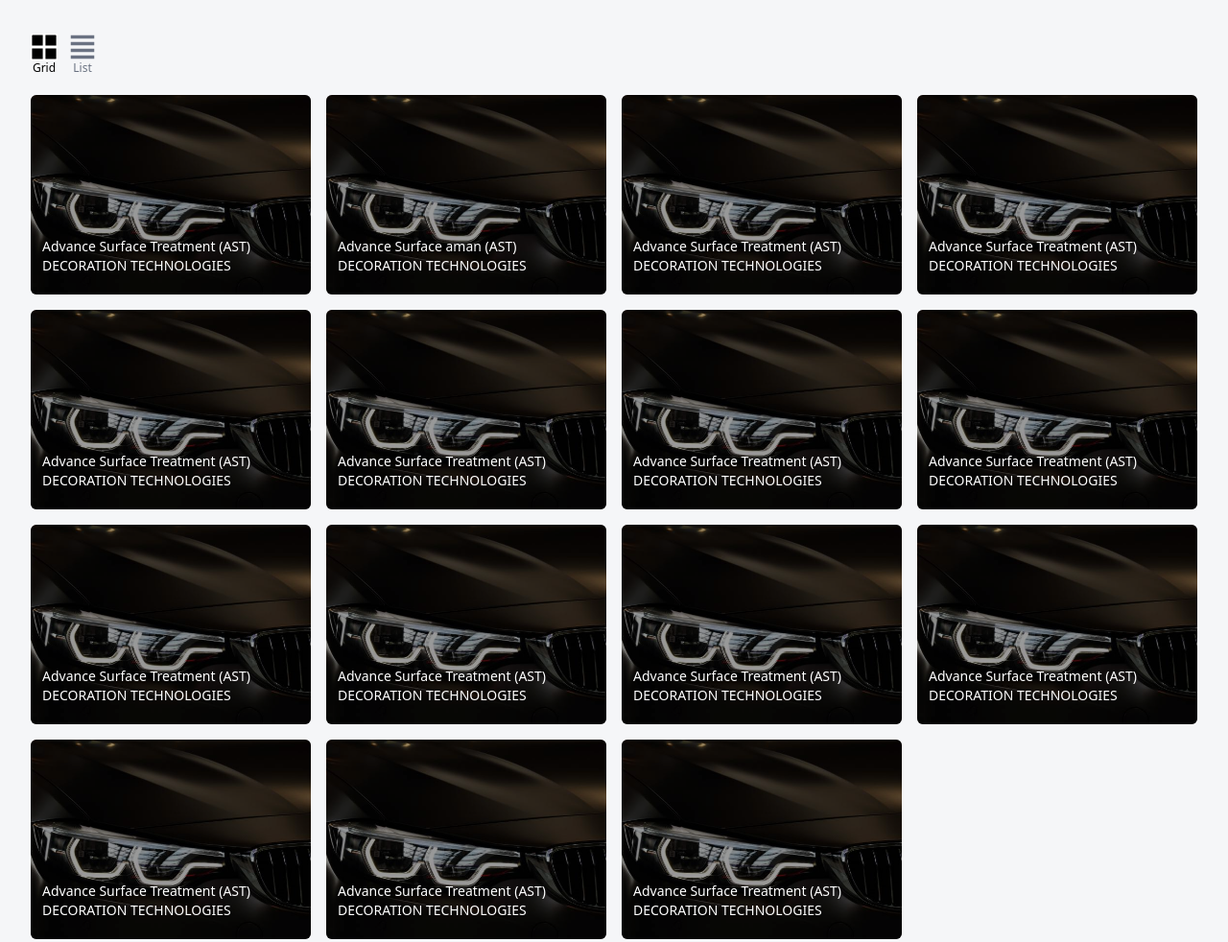
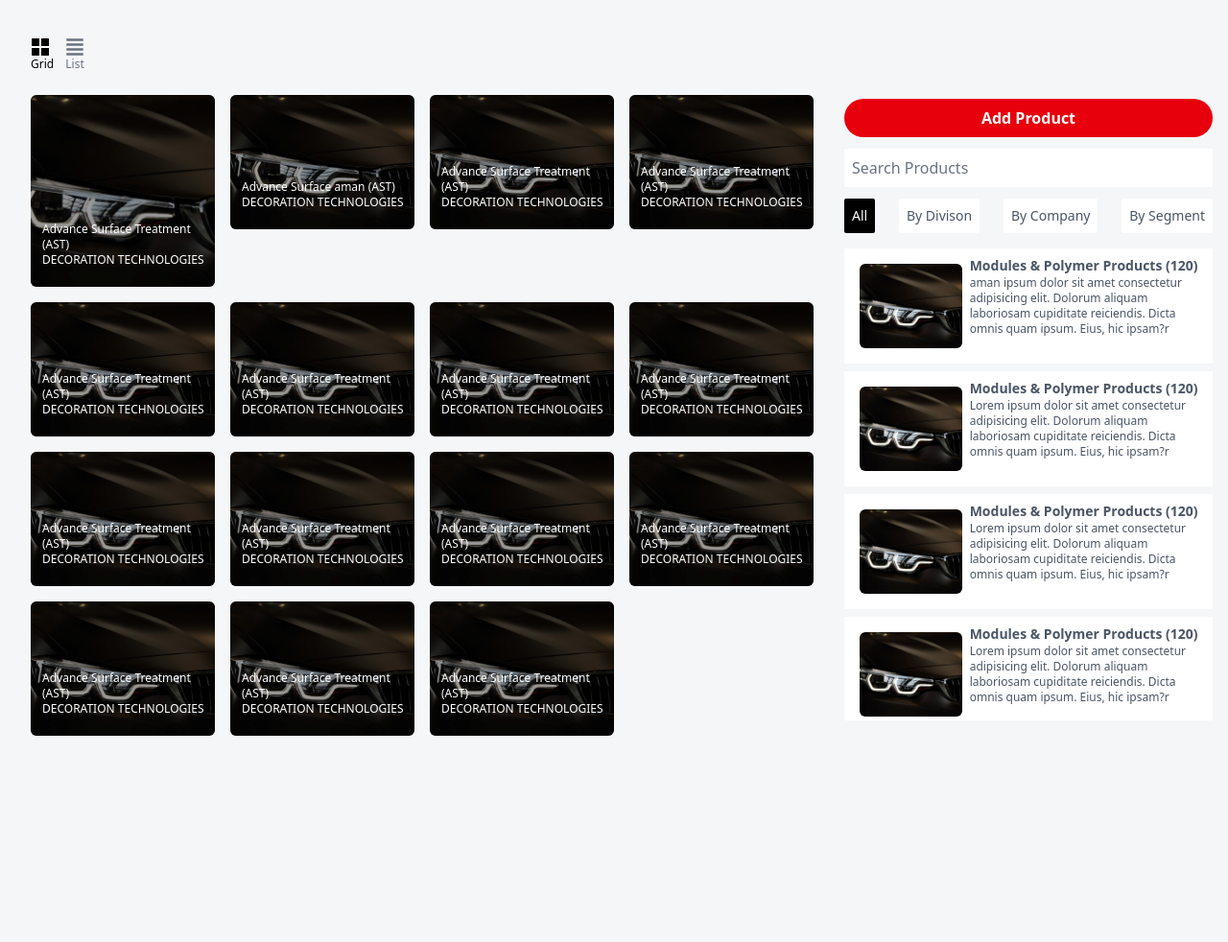
Before and after one commit to AmanSingh470/Product-Catalogue-Management-System, a website: page src/index.html in a window 1280 px wide. Shown: the part 825-1807 px from the top of the page at 96% size. After the commit the page ends 1604 px from the top, so only its background shows below. Drawn offline with Linux system fonts and the light colour scheme.

Commit message:
added little responsiveness

```diff
--- a/src/index.html
+++ b/src/index.html
@@ -14,7 +14,7 @@
         class="flex justify-between fixed w-full top-0 z-50 h-15 transition-all duration-300 bg-transparent">
         <div class="p-3 flex justify-center items-center">
             <div class="text-white mr-2" id="header-logo">
-                <svg class="size-6 fill-current" viewBox="24 24 132 122" xmlns="http://www.w3.org/2000/svg">
+                <svg class="size-6 2xl:size-15 fill-current" viewBox="24 24 132 122" xmlns="http://www.w3.org/2000/svg">
 
                     <!-- ===== TOP CUBE ===== -->
                     <polygon points="90,30 120,45 90,60 60,45" />
@@ -54,15 +54,15 @@
                 </svg>
             </div>
 
-            <h1 id="main-heading" class="text-md text-white font-bold ">Product Catalogue Management System</h1>
+            <h1 id="main-heading" class="text-xs 2xl:text-5xl text-white font-bold ">Product Catalogue Management System</h1>
         </div>
         <div class="flex-1"></div>
         <div class="flex p-3 w-[20%] justify-evenly">
             <button class="cursor-pointer">
-                <img class="size-8 header-action hidden" src="bell-icon.svg" alt="" />
+                <img class="size-6 header-action hidden" src="bell-icon.svg" alt="" />
             </button>
             <button class="cursor-pointer">
-                <img class="size-8 header-action hidden" src="profile-icon.svg" alt="" />
+                <img class="size-6 header-action hidden" src="profile-icon.svg" alt="" />
             </button>
         </div>
     </nav>
@@ -70,7 +70,7 @@
     <div class="h-screen bg-[url('./background.png')] bg-cover mb-13 z-48">
         <div class="w-full h-full flex flex-col z-49 text-white items-center">
             <div class="z-49 basis-3/4 flex items-center">
-                <h1 class="text-3xl text-center">Welcome to <br>
+                <h1 class="text-2xl sm:text-3xl md:text-4xl lg:text-5xl xl:text-6xl 2xl:text-7xl text-center">Welcome to <br>
                     <span class="text-red-500 font-bold">Product Catalogue</span>
                     Management System
                 </h1>
@@ -107,10 +107,10 @@
 
     <div class="flex flex-col">
         <div class="flex sticky h-15 top-15 z-50 bg-[#F5F6F8]">
-            <div class="flex items-center ml-8 w-17 justify-between">
+            <div class="flex items-center ml-8 w-14 justify-between">
                 <div class="flex flex-col">
                     <button id="grid-button" class="text-black cursor-pointer">
-                        <svg class="fill-current size-7" viewBox="4 4 40 40" xmlns="http://www.w3.org/2000/svg">
+                        <svg class="fill-current size-5" viewBox="4 4 40 40" xmlns="http://www.w3.org/2000/svg">
                             <path
                                 d="M41 4H7C5.34315 4 4 5.34315 4 7V41C4 42.6569 5.34315 44 7 44H41C42.6569 44 44 42.6569 44 41V7C44 5.34315 42.6569 4 41 4Z"
                                 stroke="white" stroke-width="4" />
@@ -122,7 +122,7 @@
                 </div>
                 <div class="flex flex-col">
                     <button id="list-button" class="text-gray-500 cursor-pointer">
-                        <svg viewBox="0 0 16 16" class="fill-current size-7" xmlns="http://www.w3.org/2000/svg">
+                        <svg viewBox="0 0 16 16" class="fill-current size-5" xmlns="http://www.w3.org/2000/svg">
                             <g id="SVGRepo_bgCarrier" stroke-width="0"></g>
                             <g id="SVGRepo_tracerCarrier" stroke-linecap="round" stroke-linejoin="round"></g>
                             <g id="SVGRepo_iconCarrier">
@@ -142,152 +142,152 @@
             <div class="flex-1 bg-[#F5F6F8] px-8 py-3">
 
                 <div id="product-grid"
-                    class="grid gap-4 grid-span-full grid-cols-1 lg:grid-cols-4 bg-[#F5F6F8]">
+                    class="grid gap-4 grid-span-full grid-cols-2 lg:grid-cols-4 bg-[#F5F6F8]">
                     <div
-                        class="group relative rounded-md flex flex-col overflow-hidden text-white w-full h-52 product-item">
+                        class="group relative rounded-md flex flex-col overflow-hidden text-white w-full h-35 product-item sm:h-50">
                         <img src="card.jpg" class="w-full h-full object-cover" alt="" />
                         <div class="absolute inset-0 bg-black/40 group-hover:bg-black/0 transition-300"></div>
-                        <div class="absolute flex flex-col justify-center bottom-3 left-1 p-2 text-sm">
+                        <div class="absolute flex flex-col justify-center bottom-3 left-1 p-2 text-xs">
                             <h2>Advance Surface Treatment (AST)</h2>
                             <p2>DECORATION TECHNOLOGIES</p2>
                         </div>
                     </div>
 
                     <div
-                        class="group relative rounded-md flex flex-col overflow-hidden text-white w-full h-52 product-item">
+                        class="group relative rounded-md flex flex-col overflow-hidden text-white w-full h-35 product-item">
                         <img src="card.jpg" class="w-full h-full object-cover" alt="" />
                         <div class="absolute inset-0 bg-black/40 group-hover:bg-black/0 transition-300"></div>
-                        <div class="absolute flex flex-col justify-center bottom-3 left-1 p-2 text-sm">
+                        <div class="absolute flex flex-col justify-center bottom-3 left-1 p-2 text-xs">
                             <h2>Advance Surface aman (AST)</h2>
                             <p2>DECORATION TECHNOLOGIES</p2>
                         </div>
                     </div>
 
                     <div
-                        class="group relative rounded-md flex flex-col overflow-hidden text-white w-full h-52 product-item">
+                        class="group relative rounded-md flex flex-col overflow-hidden text-white w-full h-35 product-item">
                         <img src="card.jpg" class="w-full h-full object-cover" alt="" />
                         <div class="absolute inset-0 bg-black/40 group-hover:bg-black/0 transition-300"></div>
-                        <div class="absolute flex flex-col justify-center bottom-3 left-1 p-2 text-sm">
+                        <div class="absolute flex flex-col justify-center bottom-3 left-1 p-2 text-xs">
                             <h2>Advance Surface Treatment (AST)</h2>
                             <p2>DECORATION TECHNOLOGIES</p2>
                         </div>
                     </div>
 
                     <div
-                        class="group relative rounded-md flex flex-col overflow-hidden text-white w-full h-52 product-item">
+                        class="group relative rounded-md flex flex-col overflow-hidden text-white w-full h-35 product-item">
                         <img src="card.jpg" class="w-full h-full object-cover" alt="" />
                         <div class="absolute inset-0 bg-black/40 group-hover:bg-black/0 transition-300"></div>
-                        <div class="absolute flex flex-col justify-center bottom-3 left-1 p-2 text-sm">
+                        <div class="absolute flex flex-col justify-center bottom-3 left-1 p-2 text-xs">
                             <h2>Advance Surface Treatment (AST)</h2>
                             <p2>DECORATION TECHNOLOGIES</p2>
                         </div>
                     </div>
 
                     <div
-                        class="group relative rounded-md flex flex-col overflow-hidden text-white w-full h-52 product-item">
+                        class="group relative rounded-md flex flex-col overflow-hidden text-white w-full h-35 product-item">
                         <img src="card.jpg" class="w-full h-full object-cover" alt="" />
                         <div class="absolute inset-0 bg-black/40 group-hover:bg-black/0 transition-300"></div>
-                        <div class="absolute flex flex-col justify-center bottom-3 left-1 p-2 text-sm">
+                        <div class="absolute flex flex-col justify-center bottom-3 left-1 p-2 text-xs">
                             <h2>Advance Surface Treatment (AST)</h2>
                             <p2>DECORATION TECHNOLOGIES</p2>
                         </div>
                     </div>
 
                     <div
-                        class="group relative rounded-md flex flex-col overflow-hidden text-white w-full h-52 product-item">
+                        class="group relative rounded-md flex flex-col overflow-hidden text-white w-full h-35 product-item">
                         <img src="card.jpg" class="w-full h-full object-cover" alt="" />
                         <div class="absolute inset-0 bg-black/40 group-hover:bg-black/0 transition-300"></div>
-                        <div class="absolute flex flex-col justify-center bottom-3 left-1 p-2 text-sm">
+                        <div class="absolute flex flex-col justify-center bottom-3 left-1 p-2 text-xs">
                             <h2>Advance Surface Treatment (AST)</h2>
                             <p2>DECORATION TECHNOLOGIES</p2>
                         </div>
                     </div>
 
                     <div
-                        class="group relative rounded-md flex flex-col overflow-hidden text-white w-full h-52 product-item">
+                        class="group relative rounded-md flex flex-col overflow-hidden text-white w-full h-35 product-item">
                         <img src="card.jpg" class="w-full h-full object-cover" alt="" />
                         <div class="absolute inset-0 bg-black/40 group-hover:bg-black/0 transition-300"></div>
-                        <div class="absolute flex flex-col justify-center bottom-3 left-1 p-2 text-sm">
+                        <div class="absolute flex flex-col justify-center bottom-3 left-1 p-2 text-xs">
                             <h2>Advance Surface Treatment (AST)</h2>
                             <p2>DECORATION TECHNOLOGIES</p2>
                         </div>
                     </div>
 
                     <div
-                        class="group relative rounded-md flex flex-col overflow-hidden text-white w-full h-52 product-item">
+                        class="group relative rounded-md flex flex-col overflow-hidden text-white w-full h-35 product-item">
                         <img src="card.jpg" class="w-full h-full object-cover" alt="" />
                         <div class="absolute inset-0 bg-black/40 group-hover:bg-black/0 transition-300"></div>
-                        <div class="absolute flex flex-col justify-center bottom-3 left-1 p-2 text-sm">
+                        <div class="absolute flex flex-col justify-center bottom-3 left-1 p-2 text-xs">
                             <h2>Advance Surface Treatment (AST)</h2>
                             <p2>DECORATION TECHNOLOGIES</p2>
                         </div>
                     </div>
 
                     <div
-                        class="group relative rounded-md flex flex-col overflow-hidden text-white w-full h-52 product-item">
+                        class="group relative rounded-md flex flex-col overflow-hidden text-white w-full h-35 product-item">
                         <img src="card.jpg" class="w-full h-full object-cover" alt="" />
                         <div class="absolute inset-0 bg-black/40 group-hover:bg-black/0 transition-300"></div>
-                        <div class="absolute flex flex-col justify-center bottom-3 left-1 p-2 text-sm">
+                        <div class="absolute flex flex-col justify-center bottom-3 left-1 p-2 text-xs">
                             <h2>Advance Surface Treatment (AST)</h2>
                             <p2>DECORATION TECHNOLOGIES</p2>
                         </div>
                     </div>
 
                     <div
-                        class="group relative rounded-md flex flex-col overflow-hidden text-white w-full h-52 product-item">
+                        class="group relative rounded-md flex flex-col overflow-hidden text-white w-full h-35 product-item">
                         <img src="card.jpg" class="w-full h-full object-cover" alt="" />
                         <div class="absolute inset-0 bg-black/40 group-hover:bg-black/0 transition-300"></div>
-                        <div class="absolute flex flex-col justify-center bottom-3 left-1 p-2 text-sm">
+                        <div class="absolute flex flex-col justify-center bottom-3 left-1 p-2 text-xs">
                             <h2>Advance Surface Treatment (AST)</h2>
                             <p2>DECORATION TECHNOLOGIES</p2>
                         </div>
                     </div>
 
                     <div
-                        class="group relative rounded-md flex flex-col overflow-hidden text-white w-full h-52 product-item">
+                        class="group relative rounded-md flex flex-col overflow-hidden text-white w-full h-35 product-item">
                         <img src="card.jpg" class="w-full h-full object-cover" alt="" />
                         <div class="absolute inset-0 bg-black/40 group-hover:bg-black/0 transition-300"></div>
-                        <div class="absolute flex flex-col justify-center bottom-3 left-1 p-2 text-sm">
+                        <div class="absolute flex flex-col justify-center bottom-3 left-1 p-2 text-xs">
                             <h2>Advance Surface Treatment (AST)</h2>
                             <p2>DECORATION TECHNOLOGIES</p2>
                         </div>
                     </div>
 
                     <div
-                        class="group relative rounded-md flex flex-col overflow-hidden text-white w-full h-52 product-item">
+                        class="group relative rounded-md flex flex-col overflow-hidden text-white w-full h-35 product-item">
                         <img src="card.jpg" class="w-full h-full object-cover" alt="" />
                         <div class="absolute inset-0 bg-black/40 group-hover:bg-black/0 transition-300"></div>
-                        <div class="absolute flex flex-col justify-center bottom-3 left-1 p-2 text-sm">
+                        <div class="absolute flex flex-col justify-center bottom-3 left-1 p-2 text-xs">
                             <h2>Advance Surface Treatment (AST)</h2>
                             <p2>DECORATION TECHNOLOGIES</p2>
                         </div>
                     </div>
 
                     <div
-                        class="group relative rounded-md flex flex-col overflow-hidden text-white w-full h-52 product-item">
+                        class="group relative rounded-md flex flex-col overflow-hidden text-white w-full h-35 product-item">
                         <img src="card.jpg" class="w-full h-full object-cover" alt="" />
                         <div class="absolute inset-0 bg-black/40 group-hover:bg-black/0 transition-300"></div>
-                        <div class="absolute flex flex-col justify-center bottom-3 left-1 p-2 text-sm">
+                        <div class="absolute flex flex-col justify-center bottom-3 left-1 p-2 text-xs">
                             <h2>Advance Surface Treatment (AST)</h2>
                             <p2>DECORATION TECHNOLOGIES</p2>
                         </div>
                     </div>
 
                     <div
-                        class="group relative rounded-md flex flex-col overflow-hidden text-white w-full h-52 product-item">
+                        class="group relative rounded-md flex flex-col overflow-hidden text-white w-full h-35 product-item">
                         <img src="card.jpg" class="w-full h-full object-cover" alt="" />
                         <div class="absolute inset-0 bg-black/40 group-hover:bg-black/0 transition-300"></div>
-                        <div class="absolute flex flex-col justify-center bottom-3 left-1 p-2 text-sm">
+                        <div class="absolute flex flex-col justify-center bottom-3 left-1 p-2 text-xs">
                             <h2>Advance Surface Treatment (AST)</h2>
                             <p2>DECORATION TECHNOLOGIES</p2>
                         </div>
                     </div>
 
                     <div
-                        class="group relative rounded-md flex flex-col overflow-hidden text-white w-full h-52 product-item">
+                        class="group relative rounded-md flex flex-col overflow-hidden text-white w-full h-35 product-item">
                         <img src="card.jpg" class="w-full h-full object-cover" alt="" />
                         <div class="absolute inset-0 bg-black/40 group-hover:bg-black/0 transition-300"></div>
-                        <div class="absolute flex flex-col justify-center bottom-3 left-1 p-2 text-sm">
+                        <div class="absolute flex flex-col justify-center bottom-3 left-1 p-2 text-xs">
                             <h2>Advance Surface Treatment (AST)</h2>
                             <p2>DECORATION TECHNOLOGIES</p2>
                         </div>
@@ -304,7 +304,62 @@
 
                     <div class="space-y-2">
                         <div
-                            class="grid grid-cols-4 items-center bg-white rounded-lg px-4 py-3 shadow-sm hover:bg-gray-50 transition">
+                            class="grid grid-cols-1 items-center bg-white rounded-lg px-4 py-3 shadow-sm hover:bg-gray-50 transition">
+
+                            <!-- Product -->
+                            <div class="flex items-center gap-3">
+                                <img src="card.jpg" class="w-10 h-10 rounded object-cover" />
+                                <span class="text-xs font-medium text-gray-800">
+                                    Advanced Surface Treatment (AST)
+                                </span>
+                            </div>
+
+                            <!-- Segment -->
+                            <div class="text-xs text-gray-500">
+                                Decoration technologies
+                            </div>
+
+                            <!-- Division -->
+                            <div class="text-sm text-gray-500">
+                                Vision Systems
+                            </div>
+
+                            <!-- Arrow -->
+                            <div class="flex justify-end text-gray-400">
+                                >
+                            </div>
+
+                        </div>
+
+                        <div
+                            class="grid grid-cols-1 items-center bg-white rounded-lg px-4 py-3 shadow-sm hover:bg-gray-50 transition">
+
+                            <!-- Product -->
+                            <div class="flex items-center gap-3">
+                                <img src="card.jpg" class="w-10 h-10 rounded object-cover" />
+                                <span class="text-sm font-medium text-gray-800">
+                                    Advanced Surface Treatment (AST)
+                                </span>
+                            </div>
+
+                            <!-- Segment -->
+                            <div class="text-sm text-gray-500">
+                                Decoration technologies
+                            </div>
+
+                            <!-- Division -->
+                            <div class="text-sm text-gray-500">
+                                Vision Systems
+                            </div>
+
+                            <!-- Arrow -->
+                            <div class="flex justify-end text-gray-400">
+                                >
+                            </div>
+
+                        </div>
+                        <div
+                            class="grid grid-cols-1 items-center bg-white rounded-lg px-4 py-3 shadow-sm hover:bg-gray-50 transition">
 
                             <!-- Product -->
                             <div class="flex items-center gap-3">
@@ -332,62 +387,7 @@
                         </div>
 
                         <div
-                            class="grid grid-cols-4 items-center bg-white rounded-lg px-4 py-3 shadow-sm hover:bg-gray-50 transition">
-
-                            <!-- Product -->
-                            <div class="flex items-center gap-3">
-                                <img src="card.jpg" class="w-10 h-10 rounded object-cover" />
-                                <span class="text-sm font-medium text-gray-800">
-                                    Advanced Surface Treatment (AST)
-                                </span>
-                            </div>
-
-                            <!-- Segment -->
-                            <div class="text-sm text-gray-500">
-                                Decoration technologies
-                            </div>
-
-                            <!-- Division -->
-                            <div class="text-sm text-gray-500">
-                                Vision Systems
-                            </div>
-
-                            <!-- Arrow -->
-                            <div class="flex justify-end text-gray-400">
-                                >
-                            </div>
-
-                        </div>
-                        <div
-                            class="grid grid-cols-4 items-center bg-white rounded-lg px-4 py-3 shadow-sm hover:bg-gray-50 transition">
-
-                            <!-- Product -->
-                            <div class="flex items-center gap-3">
-                                <img src="card.jpg" class="w-10 h-10 rounded object-cover" />
-                                <span class="text-sm font-medium text-gray-800">
-                                    Advanced Surface Treatment (AST)
-                                </span>
-                            </div>
-
-                            <!-- Segment -->
-                            <div class="text-sm text-gray-500">
-                                Decoration technologies
-                            </div>
-
-                            <!-- Division -->
-                            <div class="text-sm text-gray-500">
-                                Vision Systems
-                            </div>
-
-                            <!-- Arrow -->
-                            <div class="flex justify-end text-gray-400">
-                                >
-                            </div>
-
-                        </div>
-
-                        <div
-                            class="grid grid-cols-4 items-center bg-white rounded-lg px-4 py-3 shadow-sm hover:bg-gray-50 transition">
+                            class="grid grid-cols-1 items-center bg-white rounded-lg px-4 py-3 shadow-sm hover:bg-gray-50 transition">
 
                             <!-- Product -->
                             <div class="flex items-center gap-3">
@@ -418,7 +418,7 @@
 
             </div>
 
-            <div class="hidden sticky top-30 h-[calc(100vh-7.5rem)] w-100 border-gray-200 bg-[#F5F6F8]">
+            <div class="hidden sm:block md:block lg:block xl:block 2xl:block sticky top-30 h-[calc(100vh-7.5rem)] w-100 border-gray-200 bg-[#F5F6F8]">
                 <div class="flex justify-center flex-col h-full p-4 pl-0">
                     <div class="flex flex-col mb-3">
                         <button
```
Also changed, not shown: src/output.css.
